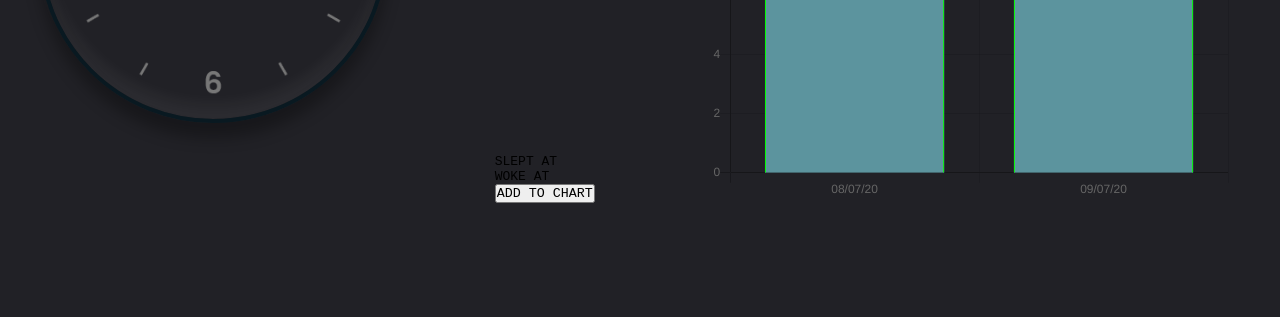
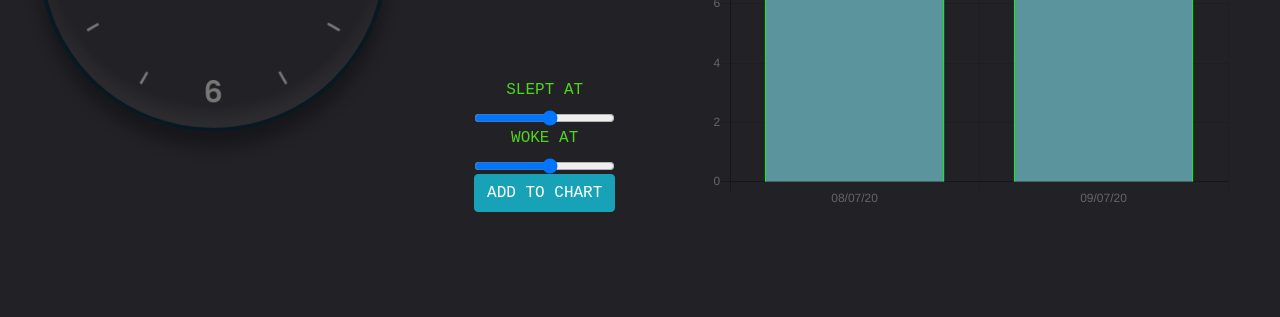
Before and after one commit to BalaIyyappan/Pet-Projects, a plain HTML site: page Sleep Tracker/index.html in a window 1280 px wide. Shown: the part 483-800 px from the top of the page. Drawn offline with nearby package versions, Linux system fonts and the light colour scheme.

Commit message:
Update index.html

```diff
--- a/Sleep Tracker/index.html
+++ b/Sleep Tracker/index.html
@@ -4,6 +4,7 @@
   <meta name="viewport" content="width=device-width, initial-scale=1.0">
   <meta http-equiv="X-UA-Compatible" content="ie=edge">
   <title>Sleep Tracker</title>
+  <link rel="stylesheet" href="https://stackpath.bootstrapcdn.com/bootstrap/4.5.0/css/bootstrap.min.css">
   <link rel="stylesheet" href="sleep.css">
   <script src="https://cdn.jsdelivr.net/npm/chart.js@2.8.0"></script>
   <script src="sleep.js" defer></script>
@@ -32,9 +33,9 @@
         </div>
         <div class="sleep">
           <div class="chartData">
-            <label for="sleep">SLEPT AT</label>
-            <label for="woke">WOKE AT</label>
-            <button id='chartAdd'>ADD TO CHART</button>
+            <label for="sleep" style="color:#50d420;text-align:center;fontSize:26;">SLEPT AT</label><span id="slept"></span><input type="range" min="1" max="12" onchange="changes(this.value)">
+            <label for="woke" style="color:#50d420;text-align:center;fontSize:26;">WOKE AT</label><span id="wokeup"></span><input type="range" min="1" max="12" onchange="changew(this.value)">
+            <button id='chartAdd' class="btn btn-info" onclick="chartUpdate()">ADD TO CHART</button>
           </div>
         </div>
       </div>
```
